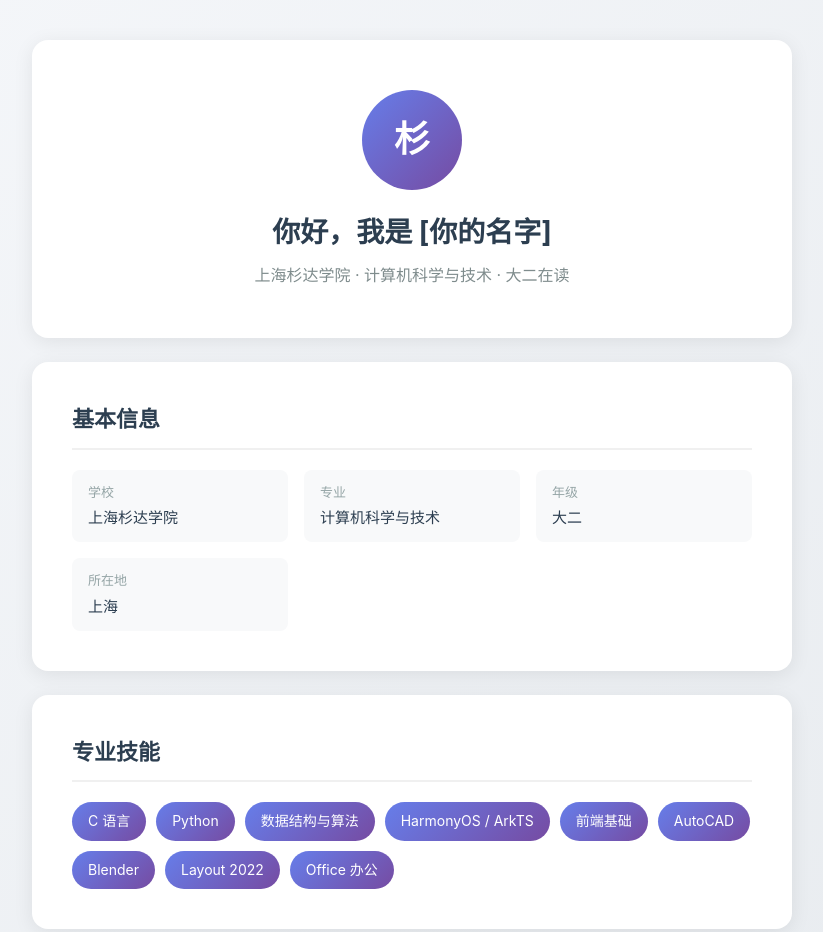
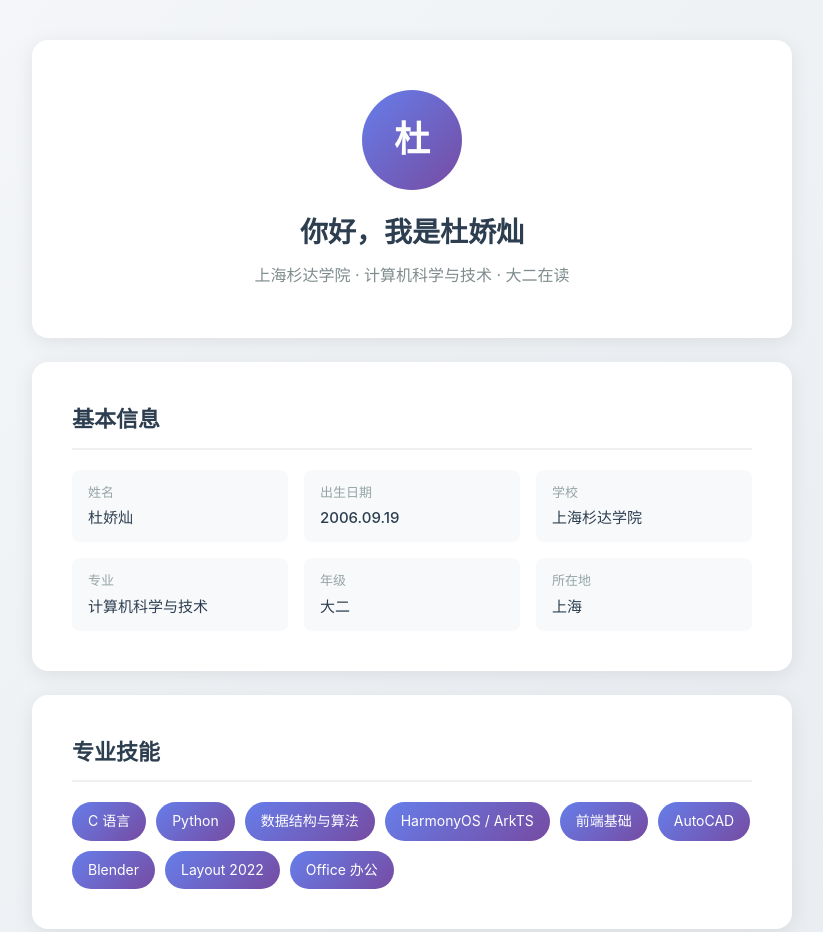
Before and after one commit to 1628222781-eng/personalweb, a plain HTML site: page index.html in a window 1280 px wide. Shown: the top 932 px of the page, without its empty margins (228-1051 px from the left). Drawn offline with Linux system fonts and the light colour scheme.

Commit message:
feat: 更新个人信息为杜娇灿，添加出生日期

```diff
--- a/index.html
+++ b/index.html
@@ -3,7 +3,7 @@
 <head>
     <meta charset="UTF-8">
     <meta name="viewport" content="width=device-width, initial-scale=1.0">
-    <title>个人主页 - 杉达计科大二</title>
+    <title>杜娇灿 - 个人主页</title>
     <style>
         * {
             margin: 0;
@@ -149,8 +149,8 @@
     <div class="container">
         <!-- 头部 -->
         <div class="card header">
-            <div class="avatar">杉</div>
-            <h1>你好，我是 [你的名字]</h1>
+            <div class="avatar">杜</div>
+            <h1>你好，我是杜娇灿</h1>
             <p class="subtitle">上海杉达学院 · 计算机科学与技术 · 大二在读</p>
         </div>
 
@@ -158,6 +158,14 @@
         <div class="card">
             <h2>基本信息</h2>
             <div class="info-grid">
+                <div class="info-item">
+                    <div class="info-label">姓名</div>
+                    <div class="info-value">杜娇灿</div>
+                </div>
+                <div class="info-item">
+                    <div class="info-label">出生日期</div>
+                    <div class="info-value">2006.09.19</div>
+                </div>
                 <div class="info-item">
                     <div class="info-label">学校</div>
                     <div class="info-value">上海杉达学院</div>
@@ -208,7 +216,7 @@
         <div class="card">
             <h2>关于我</h2>
             <p class="intro-text">
-                我是上海杉达学院计算机科学与技术专业的大二学生。平时喜欢钻研编程技术，也对传统古建筑和榫卯工艺很感兴趣，
+                我是杜娇灿，上海杉达学院计算机科学与技术专业的大二学生。平时喜欢钻研编程技术，也对传统古建筑和榫卯工艺很感兴趣，
                 会用 3D 建模软件把这些传统工艺还原出来。学习上有自己的规划，希望能在计算机领域继续深造。
                 性格认真踏实，注重细节，喜欢把事情做好。
             </p>
```
